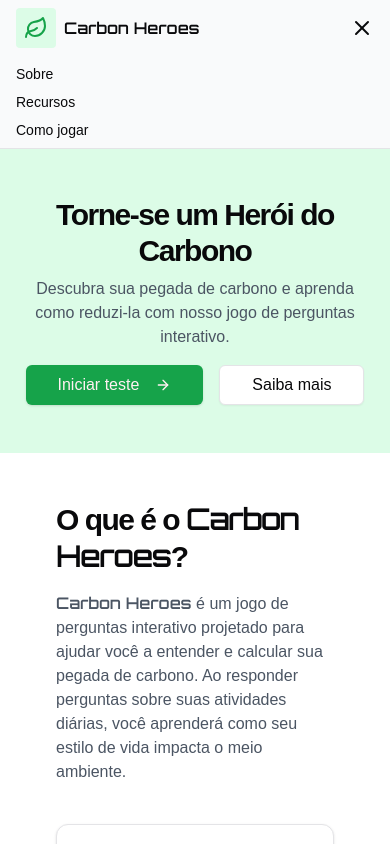
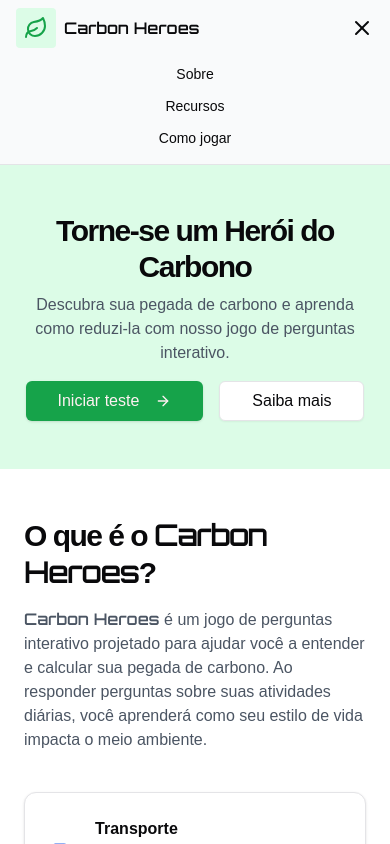
Before and after one commit to wwwacedo/carbon-heroes, a Next.js app: page / in a window 390 px wide. Both pictures are taken after a click on the button 362 px from the left and 28 px from the top of the page. Shown: the top 844 px of the page. Built offline with nearby package versions, Linux system fonts and the light colour scheme.

Commit message:
vamo vamo

```diff
--- a/src/app/page.tsx
+++ b/src/app/page.tsx
@@ -62,15 +62,15 @@ export default function HomePage() {
           className="w-full flex justify-center py-12 md:py-24 lg:py-32"
           id="sobre"
         >
-          <div className="container px-4 md:px-6">
-            <div className="grid gap-10 px-10 md:gap-16 lg:grid-cols-2">
+          <div className="container md:px-6">
+            <div className="grid gap-10 px-6 md:gap-16 lg:grid-cols-2">
               <div className="space-y-4">
                 <h2 className="text-3xl font-bold tracking-tighter md:text-4xl/tight">
                   O que é o{" "}
                   <span className={`${orbitron.className}`}>Carbon Heroes</span>
                   ?
                 </h2>
-                <p className="max-w-[600px] text-gray-600 md:text-xl/relaxed lg:text-base/relaxed xl:text-xl/relaxed">
+                <p className=" text-gray-600 md:text-xl/relaxed lg:text-base/relaxed xl:text-xl/relaxed">
                   <span className={`${orbitron.className}`}>Carbon Heroes</span>{" "}
                   é um jogo de perguntas interativo projetado para ajudar você a
                   entender e calcular sua pegada de carbono. Ao responder
@@ -254,7 +254,11 @@ function DialogHero({ children }: { children: React.ReactNode }) {
           nossa aplicação em C#.
         </p>
         <DialogFooter>
-          <a href="https://github.com/wwwacedo/gs-carbon-hero" target="_blank">
+          <a
+            href="https://github.com/wwwacedo/gs-carbon-hero"
+            target="_blank"
+            className="w-full"
+          >
             <Button
               size={"lg"}
               variant="default"
--- a/src/components/header.tsx
+++ b/src/components/header.tsx
@@ -46,7 +46,7 @@ export default function Header() {
         </div>
       </div>
       {isMenuOpen && (
-        <nav className="sm:hidden container m-auto px-4 py-2 flex flex-col gap-2">
+        <nav className="sm:hidden container m-auto px-4 py-2 flex flex-col gap-3 text-center pb-4">
           <Link
             className="text-sm font-medium hover:underline underline-offset-4"
             href="#sobre"
```
